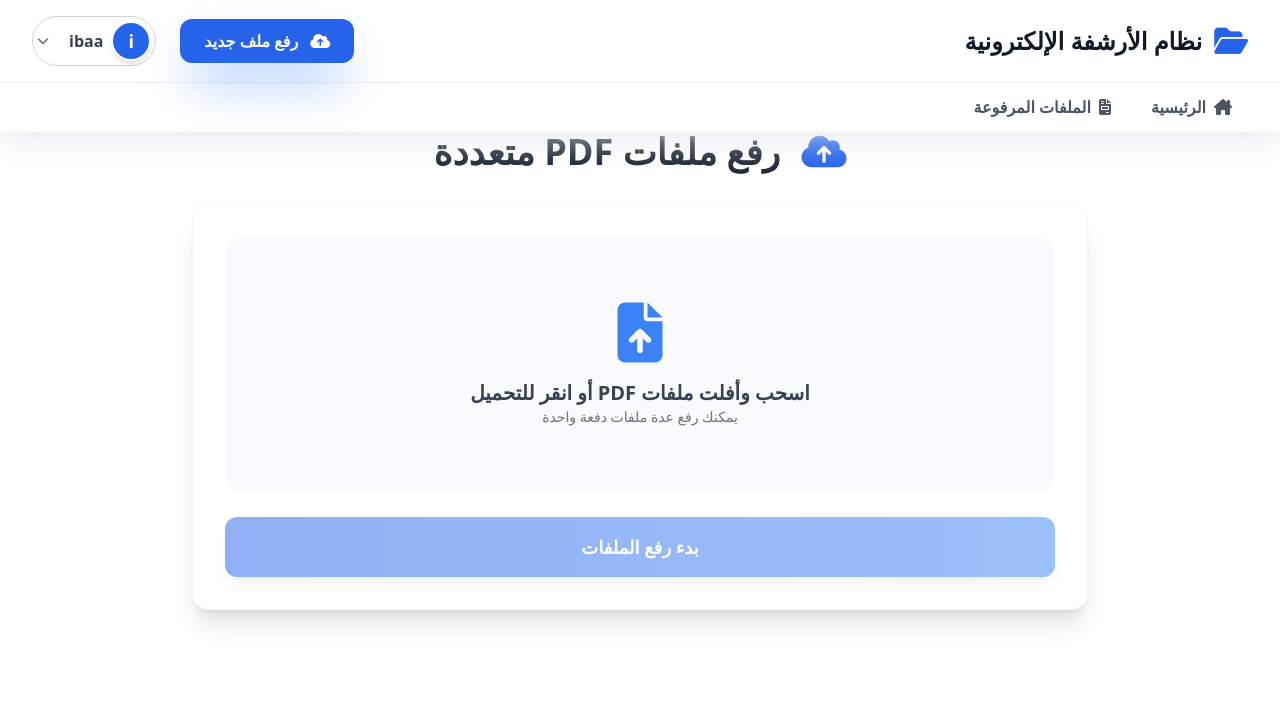
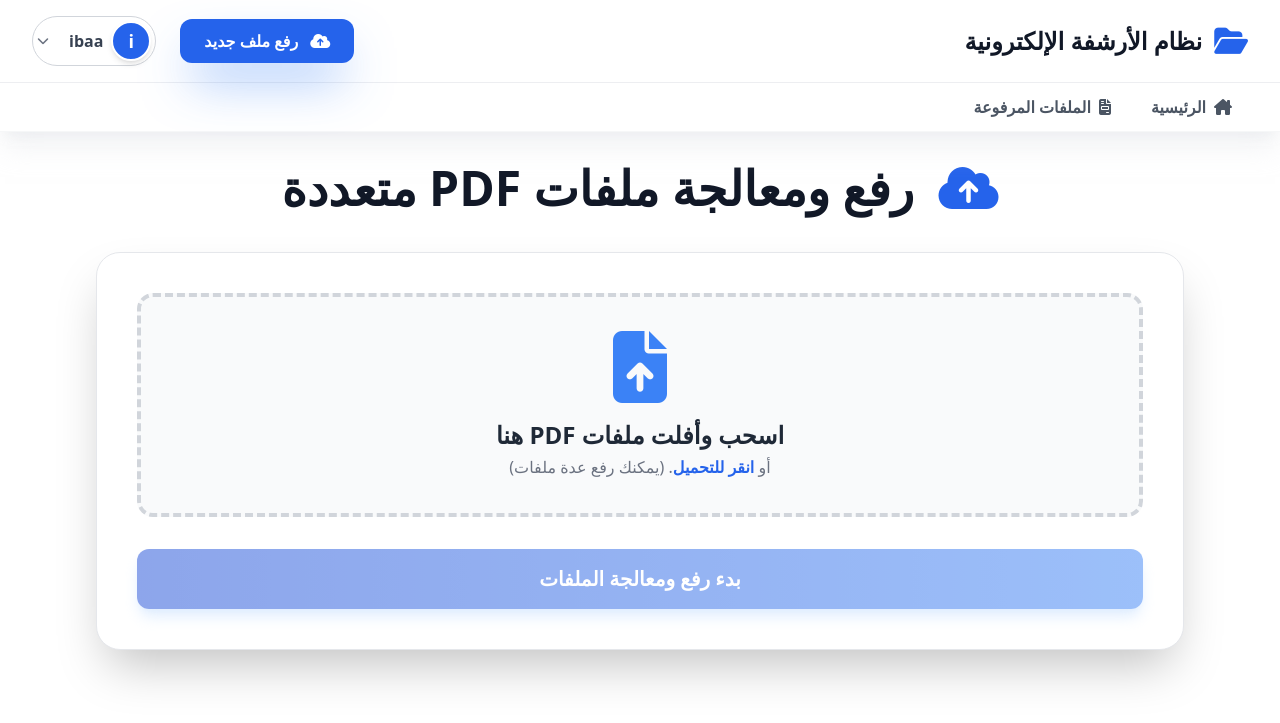
Before and after one commit to ebaa-alsaad/archive-django, a Django app: page /uploads/create/ in a window 1280 px wide. Shown: the top 723 px of the page. Run offline with Django 5.2, Linux system fonts and the light colour scheme; a user stored in the database is signed in; some libraries are stand-ins or nearby versions.

Commit message:
fix upload

```diff
--- a/processing/templates/uploads/create.html
+++ b/processing/templates/uploads/create.html
@@ -1,45 +1,47 @@
 {% extends "base.html" %}
 {% block content %}
-<div class="max-w-4xl mx-auto space-y-8">
-    <h2 class="text-4xl font-extrabold text-gray-800 text-center">
-        <i class="fa-solid fa-cloud-arrow-up text-blue-600 ml-3"></i> رفع ملفات PDF متعددة
+<div class="max-w-6xl mx-auto space-y-10 p-4 sm:p-6 lg:p-8">
+    <h2 class="text-5xl font-extrabold text-gray-900 text-center mb-10">
+        <i class="fa-solid fa-cloud-arrow-up text-blue-600 ml-3"></i> رفع ومعالجة ملفات PDF متعددة
     </h2>
 
     <div id="toast-container" class="fixed top-5 right-5 z-[100] space-y-2 max-w-sm"></div>
 
-    <div id="upload-card" class="bg-white p-8 rounded-2xl shadow-xl border border-gray-100">
-        <!-- إضافة CSRF token هنا -->
+    <div id="upload-card" class="bg-white p-6 md:p-10 rounded-3xl shadow-2xl border border-gray-200">
         <input type="hidden" id="csrf-token" value="{{ csrf_token }}">
 
         <form id="upload-form" enctype="multipart/form-data">
             <input id="file-input" type="file" name="file[]" accept="application/pdf" class="hidden" multiple/>
             <div id="drop-zone"
-                 class="flex flex-col items-center justify-center w-full h-64 border-3 border-dashed border-gray-300 bg-gray-50 hover:bg-gray-100 rounded-2xl cursor-pointer transition-all">
-                <div class="text-center">
-                    <i class="fa-solid fa-file-arrow-up text-6xl mb-4 text-blue-500"></i>
-                    <p class="text-xl font-bold text-gray-700">
-                        اسحب وأفلت ملفات PDF أو انقر للتحميل
+                 class="flex flex-col items-center justify-center w-full h-56 border-4 border-dashed border-gray-300 bg-gray-50 hover:bg-gray-100 rounded-2xl cursor-pointer transition-all duration-300">
+                <div class="text-center p-4">
+                    <i class="fa-solid fa-file-arrow-up text-7xl mb-4 text-blue-500"></i>
+                    <p class="text-2xl font-extrabold text-gray-800">
+                        اسحب وأفلت ملفات PDF هنا
                     </p>
-                    <p class="text-sm text-gray-500">يمكنك رفع عدة ملفات دفعة واحدة</p>
+                    <p class="text-md text-gray-500 mt-1">أو <span class="text-blue-600 font-semibold hover:text-blue-800 transition-colors">انقر للتحميل</span>. (يمكنك رفع عدة ملفات)</p>
                 </div>
             </div>
 
-            <ul id="file-list" class="space-y-3 mt-4 hidden"></ul>
+            <ul id="file-list" class="space-y-4 mt-6 hidden"></ul>
 
             <button type="submit" id="start-archiving"
                     disabled
-                    class="w-full mt-6 bg-gradient-to-r from-blue-600 to-blue-500 text-white px-8 py-4 rounded-xl font-bold text-lg shadow-lg disabled:opacity-50 hover:from-blue-700 hover:to-blue-600 transition-all">
-                بدء رفع الملفات
+                    class="w-full mt-8 bg-gradient-to-r from-blue-700 to-blue-500 text-white px-8 py-4 rounded-xl font-extrabold text-xl shadow-lg shadow-blue-200 disabled:opacity-50 hover:from-blue-800 hover:to-blue-600 transition-all duration-300 transform hover:scale-[1.005]">
+                بدء رفع ومعالجة الملفات
             </button>
         </form>
     </div>
 
-    <div id="results-container" class="hidden bg-green-50 p-6 rounded-2xl border border-green-200">
-        <div class="text-center">
-            <i class="fa-solid fa-circle-check text-green-500 text-4xl mb-3"></i>
-            <h3 class="text-xl font-bold text-green-800 mb-2">تم رفع الملفات بنجاح!</h3>
-            <div id="results-list"></div>
+    <div id="results-container" class="hidden bg-white p-8 rounded-3xl shadow-2xl border border-green-200">
+        <div class="text-center mb-6">
+            <i class="fa-solid fa-circle-check text-green-500 text-5xl mb-3"></i>
+            <h3 class="text-2xl font-extrabold text-green-800">تم رفع ومعالجة الملفات بنجاح!</h3>
+            <p class="text-gray-600 mt-2">يمكنك تحميل النتائج أو مراجعة التفاصيل لكل ملف.</p>
         </div>
+
+        <div id="results-list" class="grid grid-cols-1 md:grid-cols-2 lg:grid-cols-3 gap-6">
+            </div>
     </div>
 </div>
 
@@ -61,24 +63,24 @@ function renderFileList() {
 
     selectedFiles.forEach((file, index) => {
         const li = document.createElement("li");
-        li.className = "bg-white border border-gray-200 rounded-xl p-3 shadow-sm space-y-2";
+        li.className = "bg-white border border-gray-200 rounded-xl p-4 shadow-md space-y-3";
         li.innerHTML = `
             <div class="flex justify-between items-center">
-                <div class="flex items-center space-x-3">
-                    <i class="fa-solid fa-file-pdf text-red-500 text-xl"></i>
-                    <div>
-                        <p class="font-semibold text-gray-800 truncate max-w-xs">${file.name}</p>
+                <div class="flex items-center space-x-3 rtl:space-x-reverse">
+                    <i class="fa-solid fa-file-pdf text-red-500 text-2xl"></i>
+                    <div class="flex-grow min-w-0">
+                        <p class="font-semibold text-gray-800 truncate max-w-xs sm:max-w-sm md:max-w-md" title="${file.name}">${file.name}</p>
                         <p class="text-sm text-gray-500">${(file.size / 1024 / 1024).toFixed(2)} MB</p>
                     </div>
                 </div>
-                <button type="button" class="text-red-600 hover:text-red-800 p-2" onclick="removeFile(${index})">
-                    <i class="fa-solid fa-trash"></i>
+                <button type="button" class="text-red-600 hover:text-red-800 p-2 transition-colors" onclick="removeFile(${index})">
+                    <i class="fa-solid fa-trash-can text-lg"></i>
                 </button>
             </div>
-            <div class="w-full bg-gray-200 rounded-full h-3 overflow-hidden">
-                <div id="progress-${index}" class="bg-blue-600 h-3 w-0 transition-all duration-200"></div>
+            <div class="w-full bg-gray-200 rounded-full h-2 overflow-hidden">
+                <div id="progress-${index}" class="bg-blue-600 h-2 w-0 transition-all duration-300 rounded-full"></div>
             </div>
-            <p id="progress-text-${index}" class="text-xs text-gray-500 text-right">0%</p>
+            <p id="progress-text-${index}" class="text-xs text-gray-500 text-right font-medium">0%</p>
         `;
         fileList.appendChild(li);
     });
@@ -92,41 +94,79 @@ function removeFile(index) {
 
 // ------------------------ إضافة ملفات ------------------------
 fileInput.addEventListener("change", () => {
-    selectedFiles = [...selectedFiles, ...fileInput.files];
+    // تصفية الملفات غير PDF
+    const newFiles = [...fileInput.files].filter(file => file.type === 'application/pdf');
+    selectedFiles = [...selectedFiles, ...newFiles];
     renderFileList();
     startBtn.disabled = selectedFiles.length === 0;
+    // مسح قيمة المدخل للسماح باختيار نفس الملفات مرة أخرى (مهم)
+    fileInput.value = '';
 });
 
 dropZone.addEventListener("click", () => fileInput.click());
 
 dropZone.addEventListener("dragover", (e) => {
     e.preventDefault();
-    dropZone.classList.add("bg-blue-50", "border-blue-500", "border-3");
+    dropZone.classList.add("dragover");
 });
 
 dropZone.addEventListener("dragleave", () => {
-    dropZone.classList.remove("bg-blue-50", "border-blue-500", "border-3");
+    dropZone.classList.remove("dragover");
 });
 
 dropZone.addEventListener("drop", (e) => {
     e.preventDefault();
-    dropZone.classList.remove("bg-blue-50", "border-blue-500", "border-3");
-    selectedFiles = [...selectedFiles, ...e.dataTransfer.files];
+    dropZone.classList.remove("dragover");
+    // تصفية الملفات غير PDF
+    const droppedFiles = [...e.dataTransfer.files].filter(file => file.type === 'application/pdf');
+    selectedFiles = [...selectedFiles, ...droppedFiles];
     renderFileList();
     startBtn.disabled = selectedFiles.length === 0;
 });
 
 // ------------------------ عرض الرسائل ------------------------
 function showToast(message, type = 'success') {
+    const toastContainer = document.getElementById('toast-container');
     const toast = document.createElement('div');
-    toast.className = `p-4 rounded-lg shadow-lg ${type === 'success' ? 'bg-green-500' : 'bg-red-500'} text-white`;
-    toast.textContent = message;
 
-    document.getElementById('toast-container').appendChild(toast);
+    // تحسين تصميم الـ Toast
+    const baseClass = 'p-4 rounded-lg shadow-xl font-semibold text-lg flex items-center space-x-3 rtl:space-x-reverse animate-slideInRight';
+    let typeClass = type === 'success' ? 'bg-green-500 text-white' : 'bg-red-600 text-white';
+    let icon = type === 'success' ? '<i class="fa-solid fa-check-circle text-2xl"></i>' : '<i class="fa-solid fa-triangle-exclamation text-2xl"></i>';
+
+    toast.className = `${baseClass} ${typeClass}`;
+    toast.innerHTML = `${icon}<span>${message}</span>`;
+
+    toastContainer.appendChild(toast);
 
     setTimeout(() => {
-        toast.remove();
-    }, 5000);
+        toast.classList.remove('animate-slideInRight');
+        toast.classList.add('animate-slideOutRight');
+
+        toast.addEventListener('animationend', () => {
+            toast.remove();
+        });
+
+    }, 4500); // 4.5 ثانية قبل بدء الإخفاء
+
+    // أضف style للـ animation
+    if (!document.getElementById('toast-animations')) {
+        const style = document.createElement('style');
+        style.id = 'toast-animations';
+        style.textContent = `
+            @keyframes slideInRight {
+                from { transform: translateX(100%); opacity: 0; }
+                to { transform: translateX(0); opacity: 1; }
+            }
+            @keyframes slideOutRight {
+                from { transform: translateX(0); opacity: 1; }
+                to { transform: translateX(120%); opacity: 0; }
+            }
+            .animate-slideInRight { animation: slideInRight 0.3s ease-out forwards; }
+            .animate-slideOutRight { animation: slideOutRight 0.5s ease-in forwards; }
+        `;
+        document.head.appendChild(style);
+    }
 }
 
 // ------------------------ تحديث شريط التقدم ------------------------
@@ -144,67 +184,74 @@ document.getElementById("upload-form").addEventListener("submit", async function
     e.preventDefault();
 
     if (selectedFiles.length === 0) {
-        showToast('يرجى اختيار ملفات أولاً', 'error');
+        showToast('يرجى اختيار ملفات PDF أولاً', 'error');
         return;
     }
 
+    // تصفية selectedFiles لإنشاء قائمة مرتبة للرفع والمعالجة
+    const filesToUpload = [...selectedFiles];
+
     startBtn.disabled = true;
-    startBtn.innerHTML = '<i class="fa-solid fa-spinner fa-spin mr-2"></i> جاري الرفع...';
+    startBtn.innerHTML = '<i class="fa-solid fa-spinner fa-spin ml-2"></i> جاري الرفع...';
     resultsContainer.classList.add("hidden");
     resultsList.innerHTML = "";
 
-    // تحديث التقدم للرفع
-    for (let i = 0; i < selectedFiles.length; i++) {
-        updateProgress(i, 30);
+    // تحديث التقدم لجميع الملفات إلى 10%
+    for (let i = 0; i < filesToUpload.length; i++) {
+        updateProgress(i, 10);
     }
 
     // إنشاء FormData واحدة لجميع الملفات
     const formData = new FormData();
     formData.append("csrfmiddlewaretoken", csrfToken);
 
-    // إضافة جميع الملفات
-    for (let i = 0; i < selectedFiles.length; i++) {
-        formData.append("file[]", selectedFiles[i]);
+    // إضافة جميع الملفات إلى FormData
+    for (let i = 0; i < filesToUpload.length; i++) {
+        formData.append("file[]", filesToUpload[i]);
     }
 
     try {
         console.log('بدء رفع الملفات...');
 
-        // رفع الملفات
+        // **1. عملية الرفع**
         const res = await fetch("/uploads/create/", {
             method: "POST",
             body: formData,
             headers: {
+                // إزالة 'Content-Type' ليتمكن المتصفح من تحديدها تلقائيًا لـ FormData
                 'X-Requested-With': 'XMLHttpRequest'
             }
         });
 
-        console.log('حالة الرد:', res.status);
-
         if (!res.ok) {
-            throw new Error(`خطأ HTTP! الحالة: ${res.status}`);
+            throw new Error(`خطأ في الخادم! الحالة: ${res.status}`);
         }
 
         const data = await res.json();
-        console.log('بيانات الاستجابة:', data);
 
         if(data.success && data.uploads && data.uploads.length > 0){
-            // تحديث التقدم
-            for (let i = 0; i < selectedFiles.length; i++) {
+
+            // تحديث التقدم بعد الرفع مباشرةً (إلى 70%)
+            for (let i = 0; i < filesToUpload.length; i++) {
                 updateProgress(i, 70);
             }
 
-            showToast(`تم رفع ${data.uploads.length} ملف بنجاح`, 'success');
+            showToast(`تم رفع ${data.uploads.length} ملف بنجاح. بدء المعالجة...`, 'success');
+            startBtn.innerHTML = '<i class="fa-solid fa-spinner fa-spin ml-2"></i> جاري المعالجة...';
 
-            // بدء المعالجة لكل ملف بدون انتظار
+            // **2. عملية المعالجة بالتوازي**
             const processPromises = data.uploads.map(async (upload, index) => {
+                // البحث عن الفهرس المناسب لـ updateProgress
+                const originalIndex = filesToUpload.findIndex(f => f.name === upload.name);
+                if (originalIndex === -1) return; // تخطي إذا لم يتم العثور على الملف الأصلي
+
                 try {
                     console.log(`بدء معالجة ${upload.id}`);
 
-                    // تحديث التقدم للمعالجة
-                    updateProgress(index, 85);
+                    // تحديث التقدم للمعالجة (إلى 85%)
+                    updateProgress(originalIndex, 85);
 
-                    await fetch(`/uploads/${upload.id}/process/`, {
+                    const processRes = await fetch(`/uploads/${upload.id}/process/`, {
                         method: "POST",
                         headers: {
                             'X-CSRFToken': csrfToken,
@@ -212,70 +259,91 @@ document.getElementById("upload-form").addEventListener("submit", async function
                         }
                     });
 
-                    // تأكد من اكتمال المعالجة
-                    updateProgress(index, 100);
+                    if (!processRes.ok) {
+                        throw new Error(`خطأ في معالجة الملف: ${upload.name}`);
+                    }
+
+                    // تأكد من اكتمال المعالجة (إلى 100%)
+                    updateProgress(originalIndex, 100);
 
                 } catch (processError) {
                     console.error(`خطأ في معالجة upload ${upload.id}:`, processError);
-                    updateProgress(index, 100); // حتى في حالة الخطأ، أظهر اكتمالاً
+                    showToast(`فشل في معالجة الملف: ${upload.name}`, 'error');
+                    updateProgress(originalIndex, 100); // إظهار اكتمال الشريط حتى في حالة الخطأ
                 }
             });
 
             // انتظر جميع عمليات المعالجة
             await Promise.allSettled(processPromises);
 
+            // **3. عرض النتائج**
+
             // إظهار النتائج
             resultsContainer.classList.remove("hidden");
 
-            // إضافة روابط التنزيل
+            // إضافة بطاقات النتائج
             data.uploads.forEach(upload => {
                 const div = document.createElement('div');
-                div.className = "mb-3 p-3 bg-white rounded-lg border border-green-100";
+                // بطاقة نتيجة محسّنة
+                div.className = "bg-white p-5 rounded-xl border border-green-100 shadow-lg transition-shadow hover:shadow-xl space-y-3";
                 div.innerHTML = `
-                    <div class="flex justify-between items-center">
-                        <span class="font-semibold">${upload.name}</span>
-                        <div>
-                            <a href="/uploads/${upload.id}/download_zip/"
-                               class="bg-blue-600 text-white px-4 py-2 rounded-lg hover:bg-blue-700 transition-colors text-sm">
-                               <i class="fa-solid fa-download mr-2"></i>تحميل ZIP
-                            </a>
-                            <a href="/uploads/${upload.id}/"
-                               class="ml-2 text-blue-600 hover:text-blue-800 text-sm">
-                               <i class="fa-solid fa-eye mr-1"></i>عرض التفاصيل
-                            </a>
-                        </div>
+                    <p class="text-lg font-extrabold text-gray-900 truncate" title="${upload.name}">
+                        <i class="fa-solid fa-file-invoice text-blue-500 ml-2"></i> ${upload.name}
+                    </p>
+                    <div class="flex flex-col space-y-2">
+                        <a href="/uploads/${upload.id}/download_zip/"
+                           class="w-full text-center bg-blue-600 text-white px-4 py-2 rounded-lg font-semibold hover:bg-blue-700 transition-colors text-md shadow-md">
+                           <i class="fa-solid fa-download ml-2"></i> تحميل ZIP
+                        </a>
+                        <a href="/uploads/${upload.id}/"
+                           class="w-full text-center border border-gray-300 text-gray-700 px-4 py-2 rounded-lg font-semibold hover:bg-gray-50 transition-colors text-md">
+                           <i class="fa-solid fa-eye ml-1"></i> عرض التفاصيل
+                        </a>
                     </div>
                 `;
                 resultsList.appendChild(div);
             });
 
-            // إعادة تعيين النموذج
+            // إعادة تعيين النموذج بعد الاكتمال
             selectedFiles = [];
             fileInput.value = '';
             renderFileList();
 
+            showToast('اكتملت جميع العمليات بنجاح!', 'success');
+
         } else {
-            const errorMsg = data.message || 'فشل الرفع';
+            const errorMsg = data.message || 'فشل الرفع. لم يتم استلام بيانات الملفات المرفوعة.';
             showToast(errorMsg, 'error');
         }
 
     } catch(err){
-        console.error("خطأ في الرفع:", err);
-        showToast('حدث خطأ أثناء الرفع: ' + err.message, 'error');
+        console.error("خطأ كبير في عملية الرفع:", err);
+        showToast('حدث خطأ فادح أثناء الرفع أو المعالجة: ' + err.message, 'error');
+
+        // في حالة الفشل، يتم إرجاع الأشرطة إلى 0% وإظهار الملفات كما هي
+        for (let i = 0; i < selectedFiles.length; i++) {
+            updateProgress(i, 0);
+        }
     } finally {
-        startBtn.disabled = false;
-        startBtn.innerHTML = 'بدء رفع الملفات';
+        startBtn.disabled = selectedFiles.length === 0;
+        startBtn.innerHTML = 'بدء رفع ومعالجة الملفات';
     }
 });
 
+// ------------------------ تهيئة ------------------------
 // جعل removeFile متاحة globally
 window.removeFile = removeFile;
+
+// ------------------------ تصميم Drop Zone المحسّن ------------------------
 </script>
 
 <style>
+/* CSS مخصص للـ Drop Zone عند السحب */
 #drop-zone.dragover {
-    background-color: #eff6ff !important;
-    border-color: #3b82f6 !important;
+    background-color: #e5f1ff !important; /* لون فاتح للأزرق */
+    border-color: #3b82f6 !important; /* أزرق واضح */
+    border-width: 4px !important;
+    box-shadow: 0 0 15px rgba(59, 130, 246, 0.5); /* إضافة ظل خفيف */
 }
 </style>
 {% endblock %}
```
